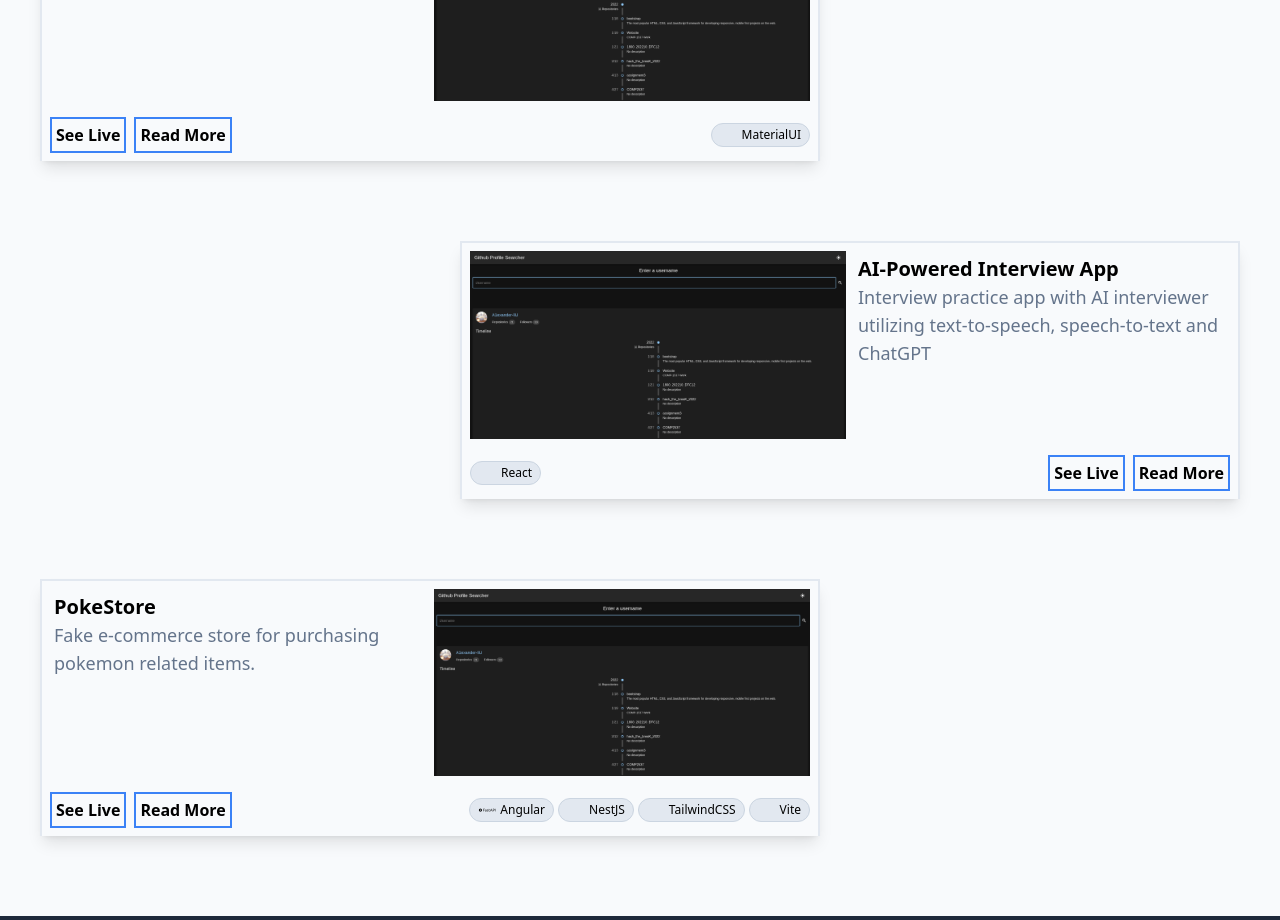
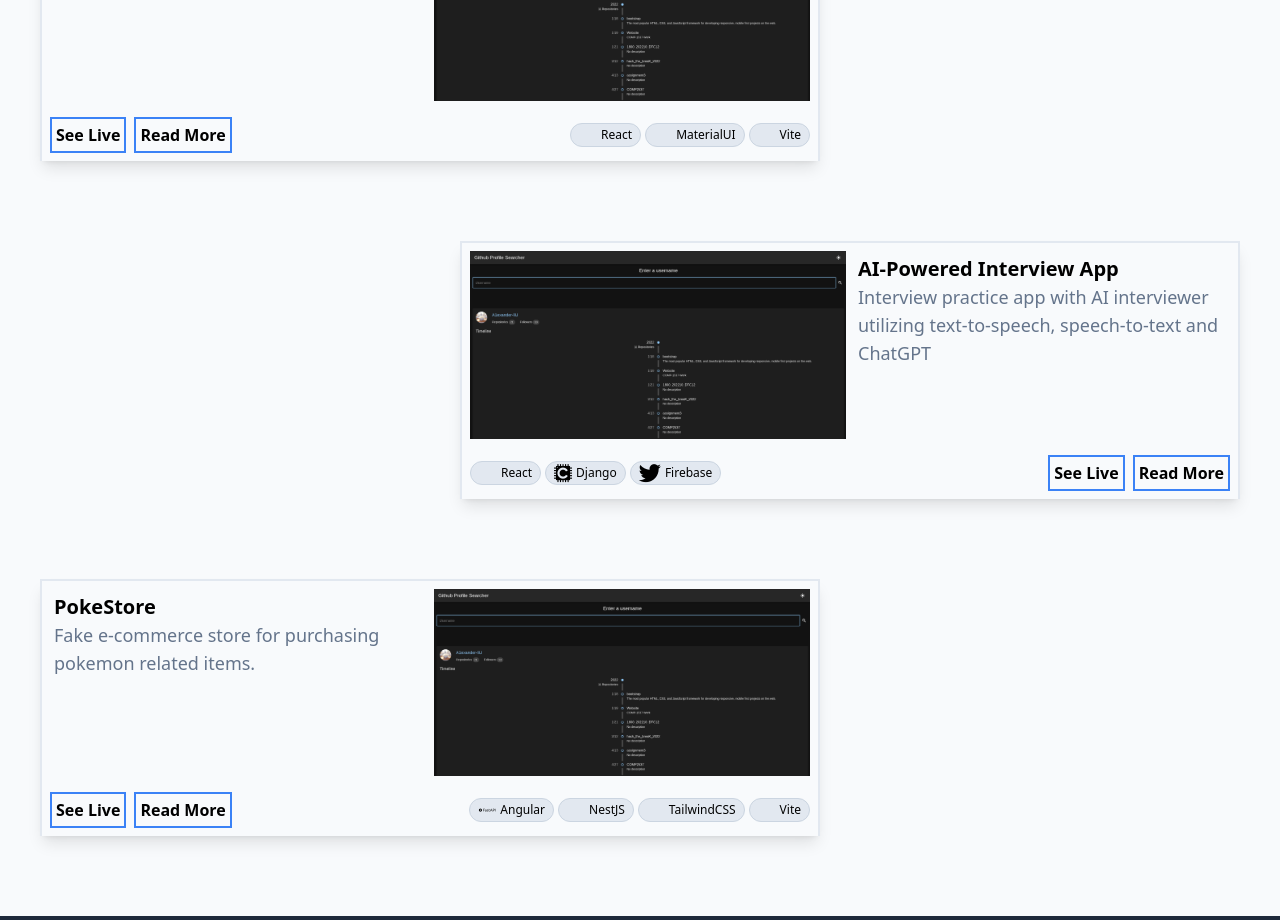
Before and after one commit to A1exander-liU/portfolio, a Next.js app: page / in a window 1280 px wide. Shown: the part 1049-1969 px from the top of the page. Built offline with nearby package versions, Linux system fonts and the light colour scheme.

Commit message:
feat: update tech info

```diff
--- a/app/data/projects.ts
+++ b/app/data/projects.ts
@@ -22,7 +22,11 @@ const interviewApp: ProjectNode = {
   hero_image: "/project_images/github-profile-searcher.png",
   hero_image_alt: "gatsby icon",
   info: "Interview practice app with AI interviewer utilizing text-to-speech, speech-to-text and ChatGPT",
-  tech: [{ icon: "react", name: "React" }],
+  tech: [
+    { icon: "react", name: "React" },
+    { icon: "django", name: "Django" },
+    { icon: "firebase", name: "Firebase" },
+  ],
 };
 
 const githubProfileSearcher: ProjectNode = {
@@ -32,7 +36,11 @@ const githubProfileSearcher: ProjectNode = {
   hero_image: "/project_images/github-profile-searcher.png",
   hero_image_alt: "Alt",
   info: "App to search and view Github user info and a history of their repositories",
-  tech: [{ icon: "materialui", name: "MaterialUI" }],
+  tech: [
+    { icon: "react", name: "React" },
+    { icon: "materialui", name: "MaterialUI" },
+    { icon: "vite", name: "Vite" },
+  ],
 };
 
 export const projects: ProjectNode[] = [githubProfileSearcher, interviewApp, pokestore];
```
